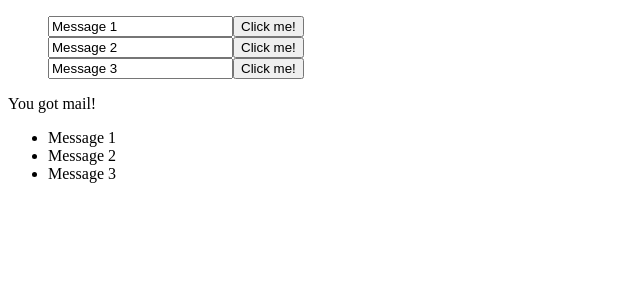
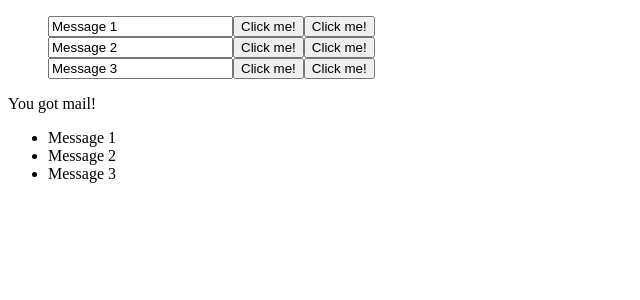
Before and after one commit to idukic/AngularPlayground, an Angular app: page / in a window 1280 px wide. Shown: the top 300 px of the page, without its empty margins (0-640 px from the left). Built offline with nearby package versions, Linux system fonts and the light colour scheme.

Commit message:
Added _loadsh to project

```diff
--- a/package.json
+++ b/package.json
@@ -21,7 +21,9 @@
     "@angular/platform-browser": "^4.0.0",
     "@angular/platform-browser-dynamic": "^4.0.0",
     "@angular/router": "^4.0.0",
+    "@types/lodash": "^4.14.50",
     "core-js": "^2.4.1",
+    "lodash": "^4.17.4",
     "rxjs": "^5.1.0",
     "zone.js": "^0.8.4"
   },
--- a/src/app/simple-form/simple-form.component.html
+++ b/src/app/simple-form/simple-form.component.html
@@ -2,4 +2,5 @@
   <input #myInput type="text" [(ngModel)]="inputMsg" [ngModelOptions]="{standalone: true}">
   <!--<button (click)="onClick(myInput.value)">Click me!</button>-->
   <button (click)="update.emit({text: inputMsg})">Click me!</button>
+  <button (click)="onBtnTwoClick()">Click me!</button>
 </form>
--- a/src/app/simple-form/simple-form.component.ts
+++ b/src/app/simple-form/simple-form.component.ts
@@ -1,3 +1,4 @@
+import _ from "lodash";
 import { Component, OnInit, Input, Output, EventEmitter } from '@angular/core';
 
 @Component({
@@ -8,6 +9,7 @@ import { Component, OnInit, Input, Output, EventEmitter } from '@angular/core';
 export class SimpleFormComponent implements OnInit {
 
   @Input() inputMsg;
+  @Input() inputCalc;
   @Output() update = new EventEmitter();
 
   constructor() {
@@ -17,11 +19,15 @@ export class SimpleFormComponent implements OnInit {
   ngOnInit() {
   }
 
-
   onClick(event, value){
     // event == MouseEvent (https://developer.mozilla.org/en-US/docs/Web/API/MouseEvent)
     console.log(event);
     console.log(value);
   }
 
+  onBtnTwoClick(){
+    let calc = _.add(3,4);
+    console.log(calc);
+  }
+
 }
```
